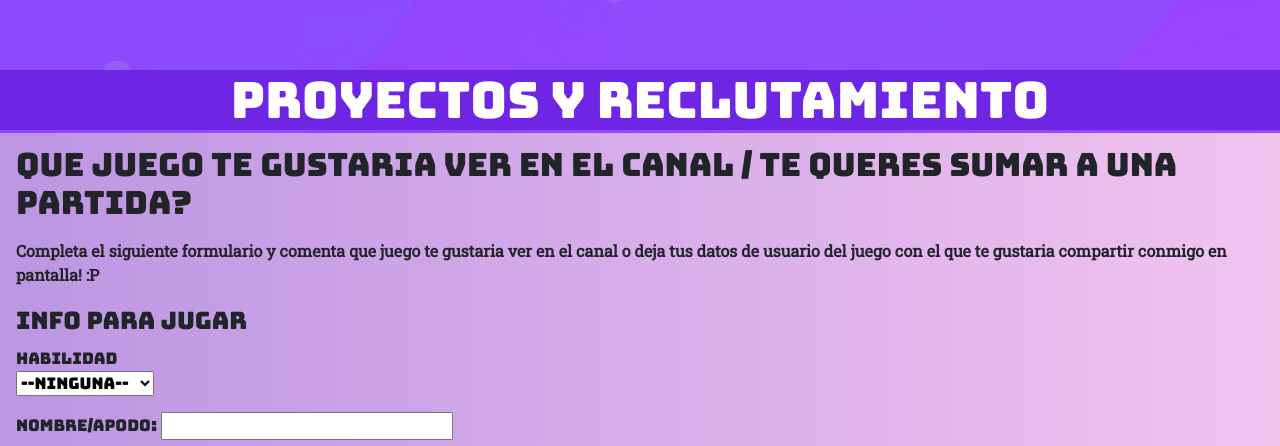
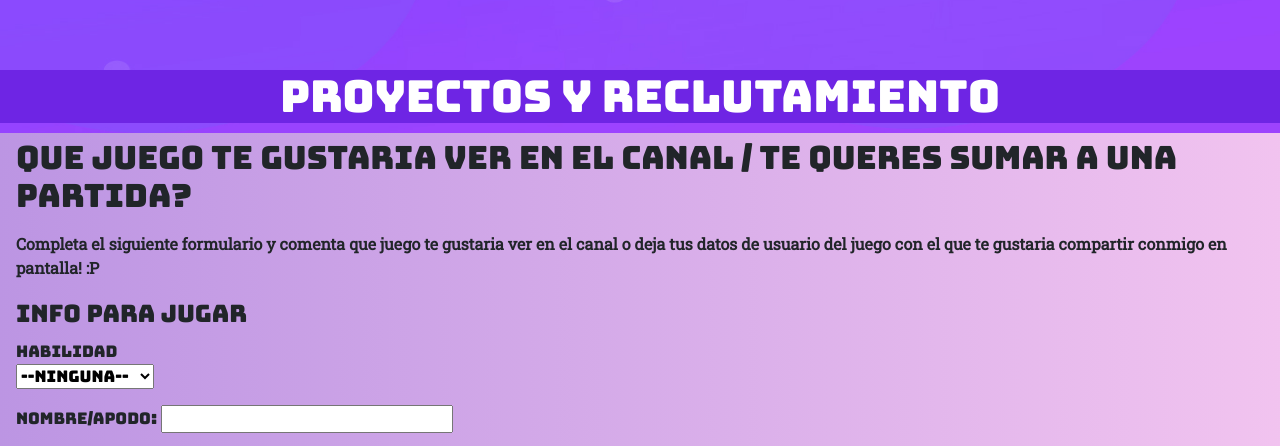
Before and after one commit to ExeAlessandrini/PreEntrega2_AlessandriniExequiel, a plain HTML site: page Pages/proyectos_y_reclutamiento.html in a window 1280 px wide. Shown: the part 347-793 px from the top of the page. Drawn offline with nearby package versions, Linux system fonts and the light colour scheme.

Commit message:
entrega final3

```diff
--- a/Pages/proyectos_y_reclutamiento.html
+++ b/Pages/proyectos_y_reclutamiento.html
@@ -5,7 +5,7 @@
     <meta charset="UTF-8">
     <meta http-equiv="X-UA-Compatible" content="IE=edge">
     <meta name="viewport" content="width=device-width, initial-scale=1.0">
-    <meta name="description" content=" un formulario para comunicarse con MetrixBeldmont tanto para jugar como para sugerir contenido del canal mas informacion de descuento en perifericos y donde comprar.">
+    <meta name="description" content=" formulario para comunicarse con MetrixBeldmont para jugar, contenido del canal mas informacion de descuento en perifericos y donde comprar.">
     <meta name="keywords" content="Stream, MetrixBeldmont, juegos, formulario, proyectos, perifericos">
     <title>Proyectos y Reclutamiento</title>
     <link rel="shortcut icon" href="../favicom.ico" type="Images/x-icon">
@@ -67,11 +67,13 @@
           </header>
          </div>
          <div class="main">
-    <main>
+        <main>
         <section>
-            <h1 class="tituloprincipal">Proyectos y Reclutamiento</h1>
+            <h1 class="tituloprincipal2">Proyectos y Reclutamiento</h1>
             <h2 class="h2">Que Juego te gustaria ver en el Canal / Te queres sumar a una partida?</h2>
             <p class="Parrafos">Completa el siguiente formulario y comenta que juego te gustaria ver en el canal o deja tus datos de usuario del juego con el que te gustaria compartir conmigo en pantalla! :P</p>
+        </section>
+           <section>
             <form action="../Pages/error404.html" class="form">
             <fieldset>
              <legend>Info Para Jugar</legend>
--- a/scss/_general.scss
+++ b/scss/_general.scss
@@ -88,6 +88,12 @@
       color: map-get($map:$map-colors , $key:color-blanco );
 
 
+   }
+   .tituloprincipal2{
+    background-color: map-get($map:$map-colors, $key: color-uno);
+    font-size: $fuente-titulodos;
+    text-align: $textalign-center;
+    color: map-get($map:$map-colors , $key:color-blanco );
    }
    .h2 {
      margin:$margin-unrem;
--- a/scss/_variables.scss
+++ b/scss/_variables.scss
@@ -1,6 +1,7 @@
 $fuente-principal:'Bungee', cursive;
 $fuente-secundaria: 'Roboto Slab', serif;
 $fuente-titulo:50px;
+$fuente-titulodos:44px;
 $font-style: none;
 $font-sizemini:10px;
 $font-size: 18px;
```
Also changed, not shown: scss/style.css, 1 other file.
